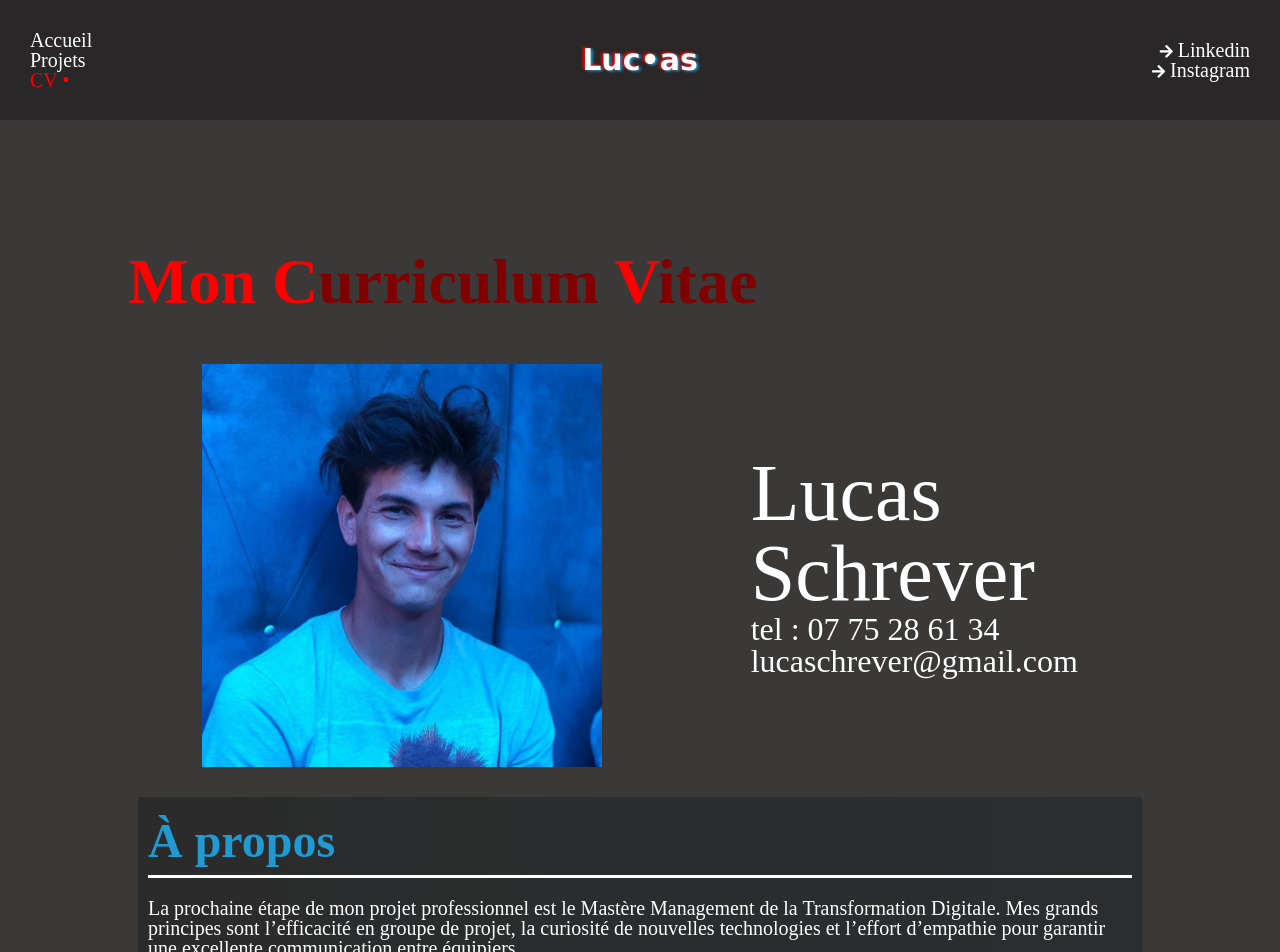
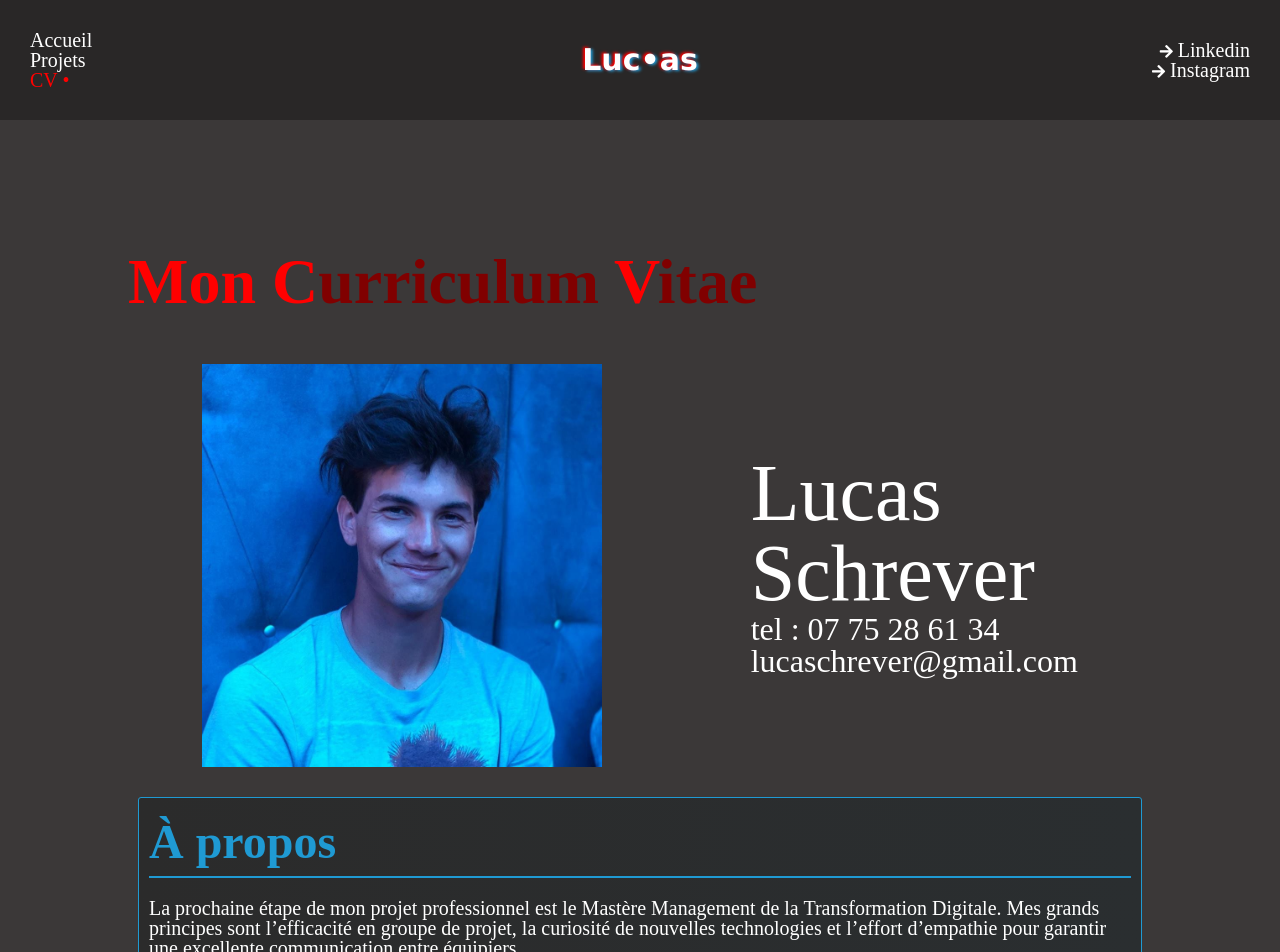
Before and after one commit to LucasLeNumerique/myPortfolio-rooterTry, a React (Create React App) app: page /curriculum-vitae in a window 1280 px wide. Shown: the top 952 px of the page. Built offline with nearby package versions, Linux system fonts and the light colour scheme.

Commit message:
ajustements page CV

```diff
--- a/src/components/projectCard/projectCard.sass
+++ b/src/components/projectCard/projectCard.sass
@@ -10,8 +10,10 @@
             z-index: 1
         h3
             position: absolute
-            top: 0
+            top: 10%
             left: 50%
+            margin: 0
+            padding: 20px
             transform: translate(-50%, 0)
             text-transform: uppercase
         h4
@@ -37,4 +39,3 @@
         &:hover     // Surbrillance de la carte survolée au curseur
             transform: scale(1.05)
             filter: brightness(150%)
-            box-shadow: 0 0 10px #dadada
--- a/src/pages/CV/CV.sass
+++ b/src/pages/CV/CV.sass
@@ -19,14 +19,14 @@ section
     margin: 30px 10px
     padding: 20px 10px
     background-image: linear-gradient(to right, #2b2b2b,#2a2e30)
+    border: 1px solid $color-two
     border-radius: 3px
-    // box-shadow: 0 0 5px #a8a8a8
     h2, h3
         margin: 0
     hr
         margin: 10px 0 20px
-        height: 3px
-        background-color: white
+        border: 1px solid $color-two
+        background-color: $color-two
     p
         margin-bottom: 20px
     a
```
